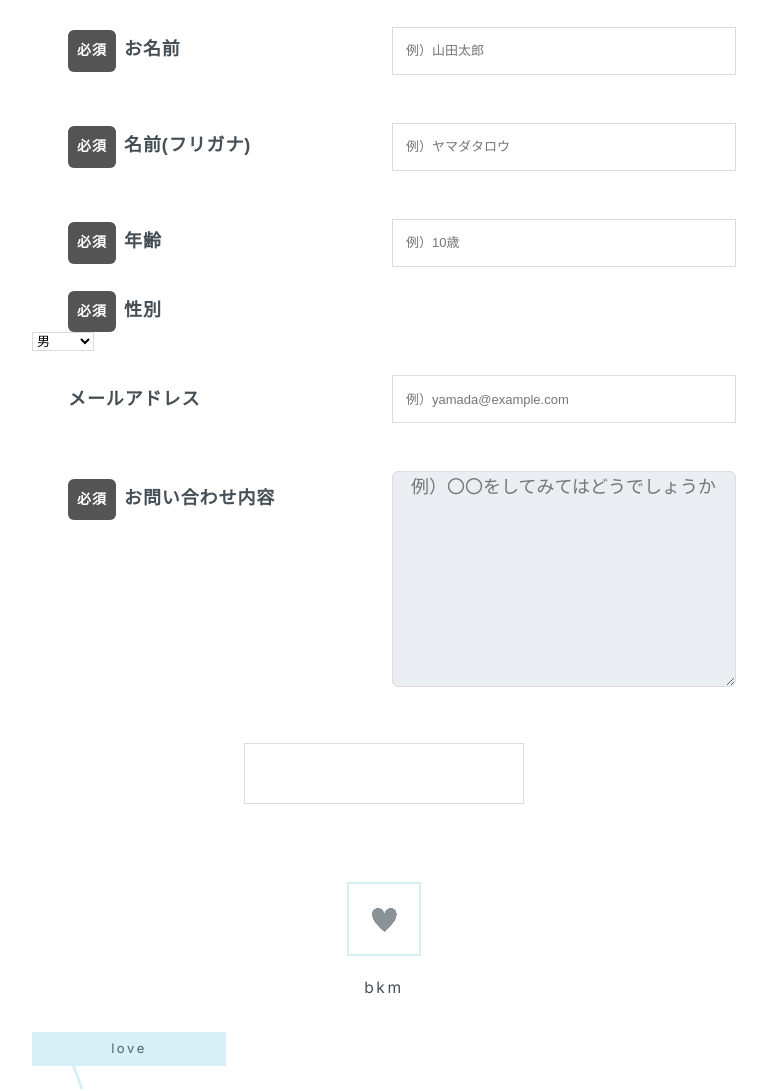
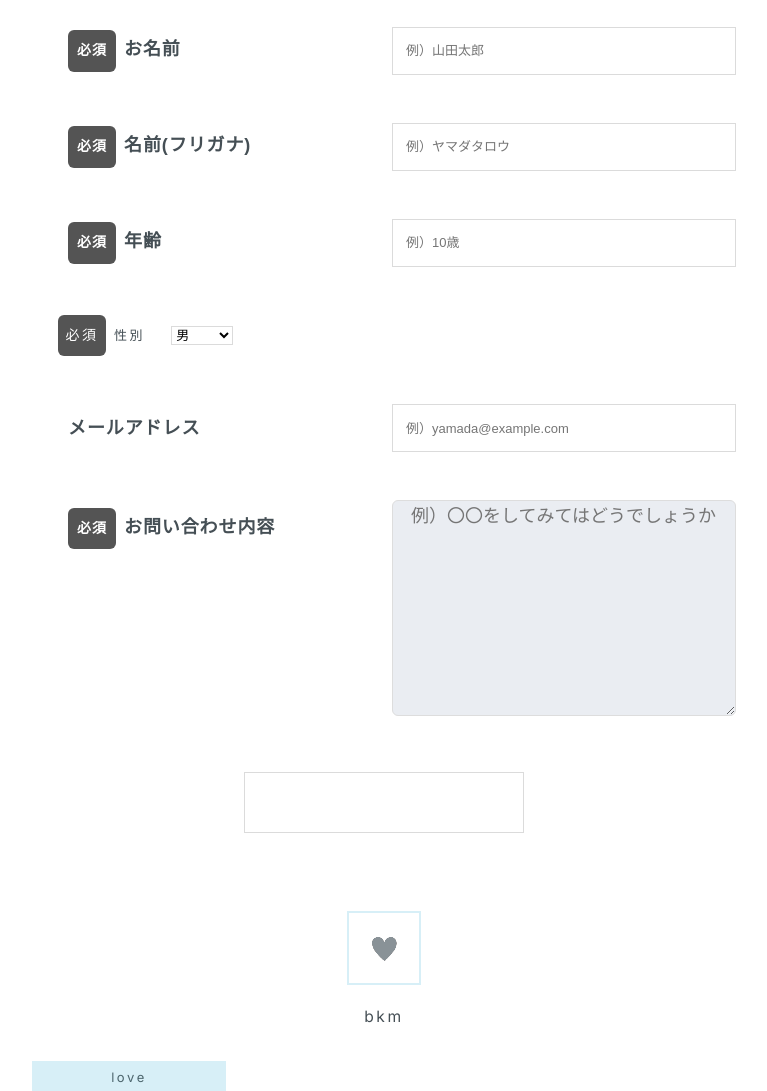
Before and after one commit to fiber-medical/fiber-medical.github.io, a plain HTML site: page index.html in a window 1280 px wide. Shown: the part 1944-3035 px from the top of the page, without its empty margins (256-1023 px from the left). Drawn offline with nearby package versions, Linux system fonts and the light colour scheme.

Commit message:
Update index.html

```diff
--- a/index.html
+++ b/index.html
@@ -106,13 +106,13 @@ target.textContent = year + '-' + month + '-' + date;
     <p class="Form-Item-Label"><span class="Form-Item-Label-Required">必須</span>年齢</p>
     <input type="text" class="Form-Item-Input" placeholder="例）10歳" name="entry.1720266287">
   </div>
-  <div class="selectbox-033">
-    <p class="Form-Item-Label"><span class="Form-Item-Label-Required">必須</span>性別</p>
- <select name="entry.834280007">
-  <option value="">男</option>
-  <option value="">女</option>
-  <option value="">その他</option>
-</select>
+  <div class="Form-Item">
+    <p class="seletbox-003"><span class="Form-Item-Label-Required">必須</span>性別</p>
+    <select name="entry.834280007">
+        <option>男</option>
+        <option>女</option>
+        <option>その他</option>
+    </select>
   </div>
   <div class="Form-Item">
     <p class="Form-Item-Label">メールアドレス</p>
```
